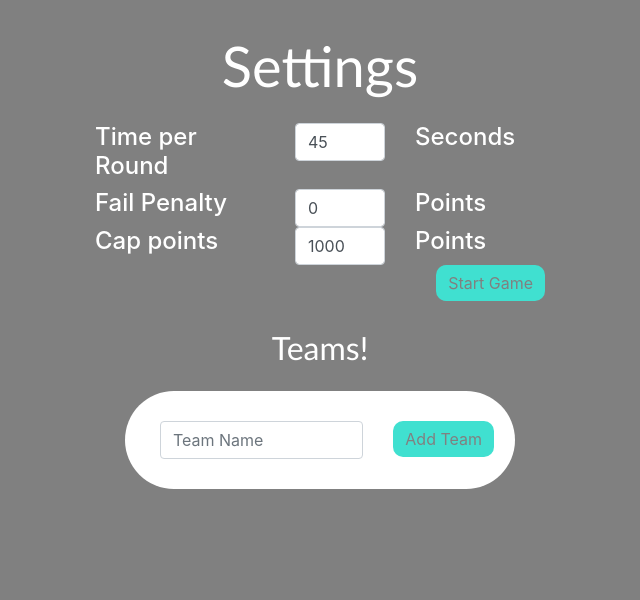
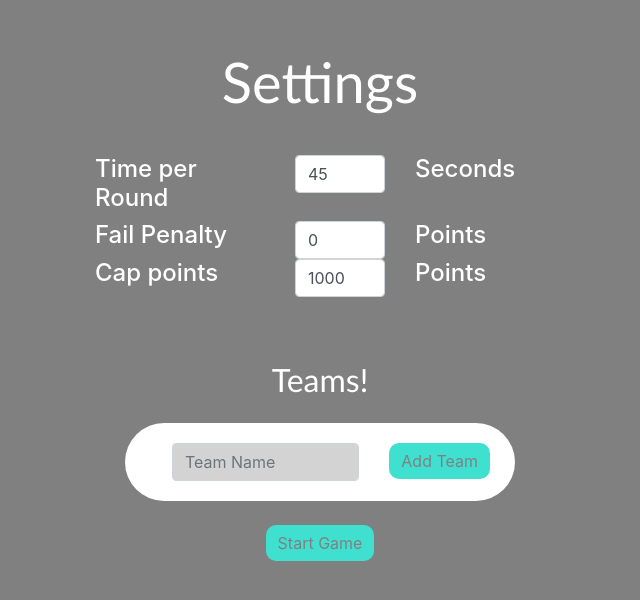
Before and after one commit to mchlp/taboo, a React (Create React App) app: page /teams in a window 1280 px wide. Shown: the top 600 px of the page, without its empty margins (320-960 px from the left). Built offline with nearby package versions, Linux system fonts and the light colour scheme.

Commit message:
modifications

```diff
--- a/src/Components/AddTeam.css
+++ b/src/Components/AddTeam.css
@@ -9,19 +9,6 @@
 .unit{
     color: white;
 }
-.settings-button{
-    background-color: turquoise;
-    border: none;
-    border-radius: 10px;
-    color: gray;
-
-}
-
-.settings-button:hover{
-    background-color: darkturquoise;
-}
-
-
 
 #team-title{
     color: white;
@@ -32,7 +19,12 @@
 
 #settings-title{
     color: white;
-    padding: 2rem 1rem 1rem 1rem;
+    padding: 3rem 1rem 2rem 1rem;
+}
+
+#input{
+    background-color: lightgray;
+
 }
 
 #addteam-container{
@@ -40,5 +32,7 @@
 }
 
 #submit-button{
-
+    display: block;
+    margin: 1.5rem auto;
+    text-align: center;
 }
--- a/src/Components/AddTeam.js
+++ b/src/Components/AddTeam.js
@@ -99,7 +99,7 @@ class AddTeamButton extends Component {
                             </Form.Control>
                         </Col>
                         <Col xs={4} sm={4}>
-                            <Button className='settings-button' type="submit" onClick={this.handleSubmit}>Add Team</Button>
+                            <Button className='turquoise-button' type="submit" onClick={this.handleSubmit}>Add Team</Button>
                         </Col>
                     </Row>
                 </Form>
@@ -255,14 +255,18 @@ class AddTeam extends Component {
                             <h4 className="unit">Points</h4>
                         </Col>
                     </Row>
-                    <Button className='settings-button float-right' id='submit-button' type="submit">
+
+
+                    <Container id='addteam-container'>
+                        <h1 className="title" id="team-title">Teams!</h1>
+                        <AddTeamButton />
+                    </Container>
+
+                    <Button className='turquoise-button' id='submit-button' type="submit">
                         Start Game
                     </Button>
+
                 </form>
-                <Container id='addteam-container'>
-                    <h1 className="title" id="team-title">Teams!</h1>
-                    <AddTeamButton />
-                </Container>
             </Container>
         );
     }
--- a/src/Components/Container.css
+++ b/src/Components/Container.css
@@ -13,7 +13,7 @@
 .holder{
     border-radius: 25rem;
     background-color: white;
-    padding: 30px 20px;
+    padding: 1.25rem 2rem;
     min-width: 10rem;
     max-width: 30rem;
     text-align: center;
@@ -27,3 +27,15 @@
     font-size: 35;
     font-weight: lighter;
 }
+
+.turquoise-button{
+    background-color: turquoise;
+    border: none;
+    border-radius: 10px;
+    color: gray;
+
+}
+
+.turquoise-button:hover{
+    background-color: darkturquoise;
+}
--- a/src/Components/Game.css
+++ b/src/Components/Game.css
@@ -53,3 +53,7 @@ h2{
     font-size: 1.75em;
     list-style-type: none;
 }
+
+#end-game-button{
+    margin: auto;
+}
--- a/src/Components/Game.js
+++ b/src/Components/Game.js
@@ -66,7 +66,7 @@ class Game extends Component {
                         <h1>time</h1> {/*"add time"*/}
                     </Row>
                     <Row>
-                        <Button><Link to="/score">End game</Link></Button>
+                        <Button id='end-game-button'><Link to="/score">End game</Link></Button>
                     </Row>
                     <Row>
                         <h2>It is team {backend.getTeamNames()[backend.getCurrentTeam()]}'s turn</h2>
@@ -82,10 +82,10 @@ class Game extends Component {
                     </Container>
                     <Row className="round-buttons">
                         <Col>
-                            <Button className="round" onClick={this.handleFail}><img src={Arrow} /></Button>
+                            <Button variant='warning' className="round float-right" onClick={this.handleFail}><img src={Arrow} /></Button>
                         </Col>
                         <Col>
-                            <Button className="round float-right" onClick={this.handleScore}><img src={CheckMark} style={{ alignSelf: 'right' }} /></Button>
+                            <Button variant='success' className="round float-left" onClick={this.handleScore}><img src={CheckMark} /></Button>
                         </Col>
                     </Row>
                 </Container>
--- a/src/Components/MainMenu.js
+++ b/src/Components/MainMenu.js
@@ -6,11 +6,13 @@ class MainMenu extends Component{
     render(){
         return(
             <body>
-                <Button >
-                    <Link to="/teams">
+                <Link to="/teams">
+                    <Button >
+
                     play taboo!
-                    </Link>
-                </Button>
+
+                    </Button>
+                </Link>
             </body>
         );
     }
```
